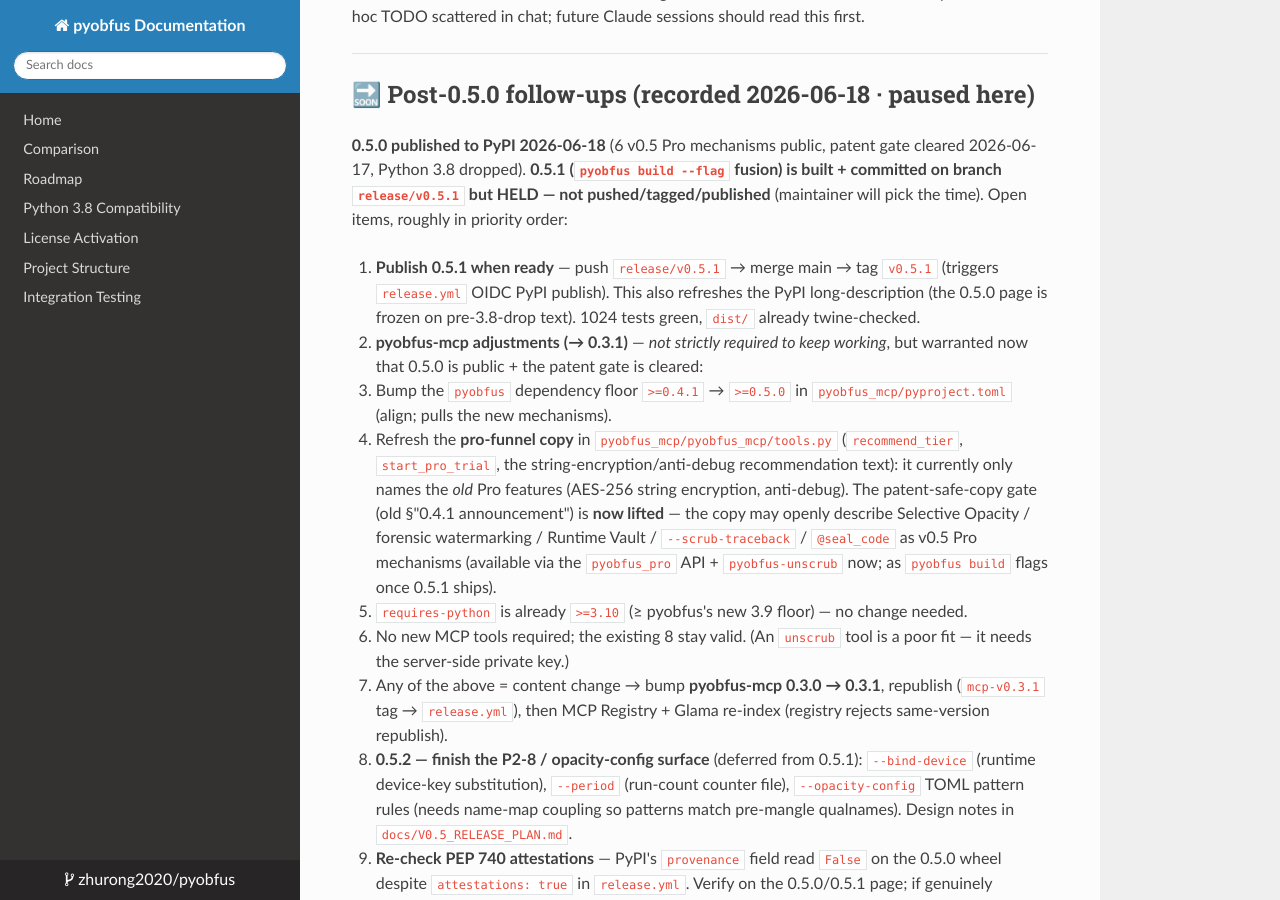
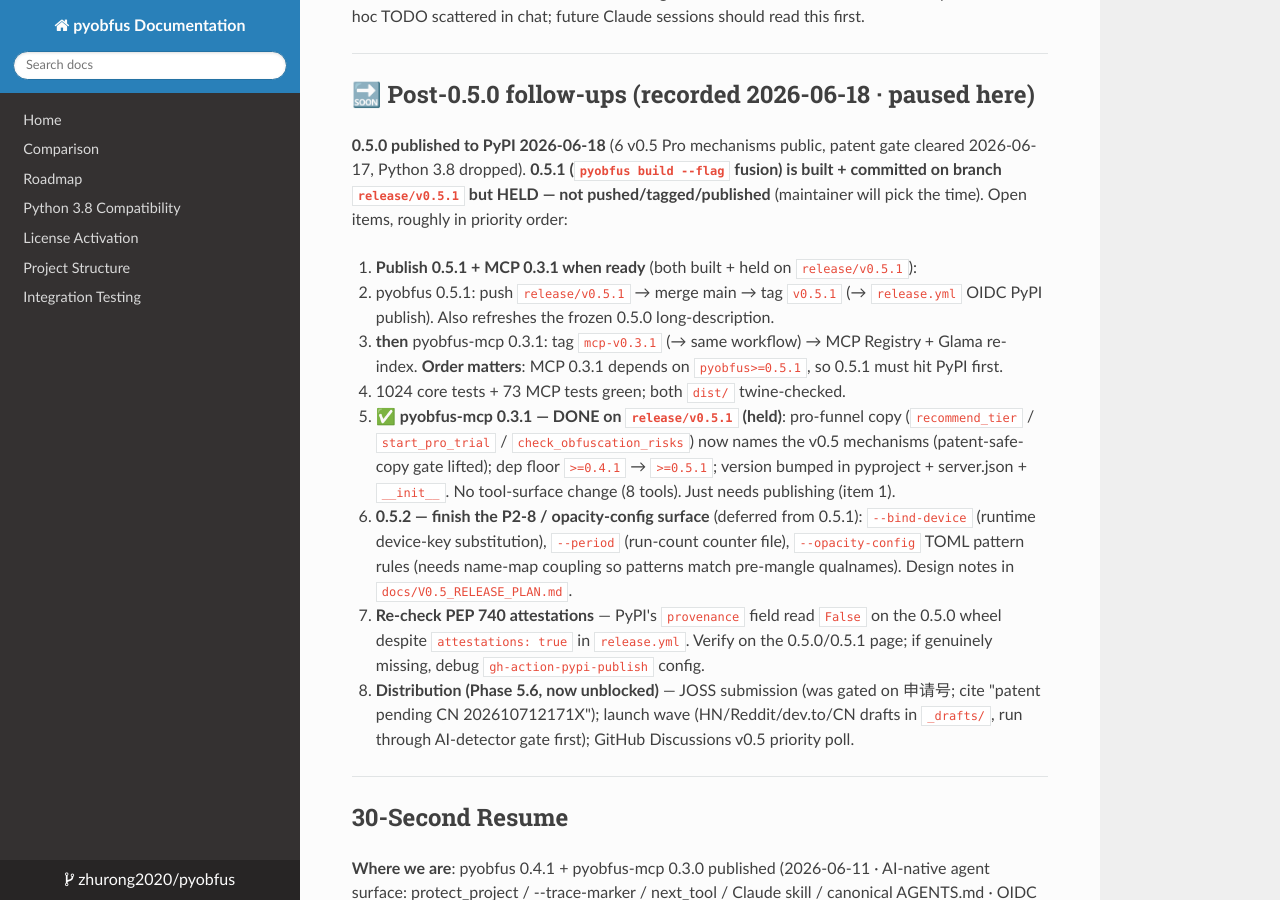
Before and after one commit to zhurong2020/pyobfus, an MkDocs documentation site: the page built from docs/POST_V0.4_TODO.md, in a window 1280 px wide and 900 px high, scrolled down 251 px. Built offline with MkDocs 1.6.1, drawn with Linux system fonts in a browser that asks for light colours; nearby versions of some CDN libraries.

Commit message:
docs(todo): mark MCP 0.3.1 done+held; publish order 0.5.1 then mcp-0.3.1
Co-Authored-By: Claude Opus 4.8 (1M context) <noreply@anthropic.com>
Claude-Session: https://claude.ai/code/session_01DQXakWkcQp4RvUfNxtTEDd

```diff
--- a/docs/POST_V0.4_TODO.md
+++ b/docs/POST_V0.4_TODO.md
@@ -10,13 +10,11 @@
 
 **0.5.0 published to PyPI 2026-06-18** (6 v0.5 Pro mechanisms public, patent gate cleared 2026-06-17, Python 3.8 dropped). **0.5.1 (`pyobfus build --flag` fusion) is built + committed on branch `release/v0.5.1` but HELD — not pushed/tagged/published** (maintainer will pick the time). Open items, roughly in priority order:
 
-1. **Publish 0.5.1 when ready** — push `release/v0.5.1` → merge main → tag `v0.5.1` (triggers `release.yml` OIDC PyPI publish). This also refreshes the PyPI long-description (the 0.5.0 page is frozen on pre-3.8-drop text). 1024 tests green, `dist/` already twine-checked.
-2. **pyobfus-mcp adjustments (→ 0.3.1)** — *not strictly required to keep working*, but warranted now that 0.5.0 is public + the patent gate is cleared:
-   - Bump the `pyobfus` dependency floor `>=0.4.1` → `>=0.5.0` in `pyobfus_mcp/pyproject.toml` (align; pulls the new mechanisms).
-   - Refresh the **pro-funnel copy** in `pyobfus_mcp/pyobfus_mcp/tools.py` (`recommend_tier`, `start_pro_trial`, the string-encryption/anti-debug recommendation text): it currently only names the *old* Pro features (AES-256 string encryption, anti-debug). The patent-safe-copy gate (old §"0.4.1 announcement") is **now lifted** — the copy may openly describe Selective Opacity / forensic watermarking / Runtime Vault / `--scrub-traceback` / `@seal_code` as v0.5 Pro mechanisms (available via the `pyobfus_pro` API + `pyobfus-unscrub` now; as `pyobfus build` flags once 0.5.1 ships).
-   - `requires-python` is already `>=3.10` (≥ pyobfus's new 3.9 floor) — no change needed.
-   - No new MCP tools required; the existing 8 stay valid. (An `unscrub` tool is a poor fit — it needs the server-side private key.)
-   - Any of the above = content change → bump **pyobfus-mcp 0.3.0 → 0.3.1**, republish (`mcp-v0.3.1` tag → `release.yml`), then MCP Registry + Glama re-index (registry rejects same-version republish).
+1. **Publish 0.5.1 + MCP 0.3.1 when ready** (both built + held on `release/v0.5.1`):
+   - pyobfus 0.5.1: push `release/v0.5.1` → merge main → tag `v0.5.1` (→ `release.yml` OIDC PyPI publish). Also refreshes the frozen 0.5.0 long-description.
+   - **then** pyobfus-mcp 0.3.1: tag `mcp-v0.3.1` (→ same workflow) → MCP Registry + Glama re-index. **Order matters**: MCP 0.3.1 depends on `pyobfus>=0.5.1`, so 0.5.1 must hit PyPI first.
+   - 1024 core tests + 73 MCP tests green; both `dist/` twine-checked.
+2. ✅ **pyobfus-mcp 0.3.1 — DONE on `release/v0.5.1` (held)**: pro-funnel copy (`recommend_tier` / `start_pro_trial` / `check_obfuscation_risks`) now names the v0.5 mechanisms (patent-safe-copy gate lifted); dep floor `>=0.4.1` → `>=0.5.1`; version bumped in pyproject + server.json + `__init__`. No tool-surface change (8 tools). Just needs publishing (item 1).
 3. **0.5.2 — finish the P2-8 / opacity-config surface** (deferred from 0.5.1): `--bind-device` (runtime device-key substitution), `--period` (run-count counter file), `--opacity-config` TOML pattern rules (needs name-map coupling so patterns match pre-mangle qualnames). Design notes in `docs/V0.5_RELEASE_PLAN.md`.
 4. **Re-check PEP 740 attestations** — PyPI's `provenance` field read `False` on the 0.5.0 wheel despite `attestations: true` in `release.yml`. Verify on the 0.5.0/0.5.1 page; if genuinely missing, debug `gh-action-pypi-publish` config.
 5. **Distribution (Phase 5.6, now unblocked)** — JOSS submission (was gated on 申请号; cite "patent pending CN 202610712171X"); launch wave (HN/Reddit/dev.to/CN drafts in `_drafts/`, run through AI-detector gate first); GitHub Discussions v0.5 priority poll.
```
